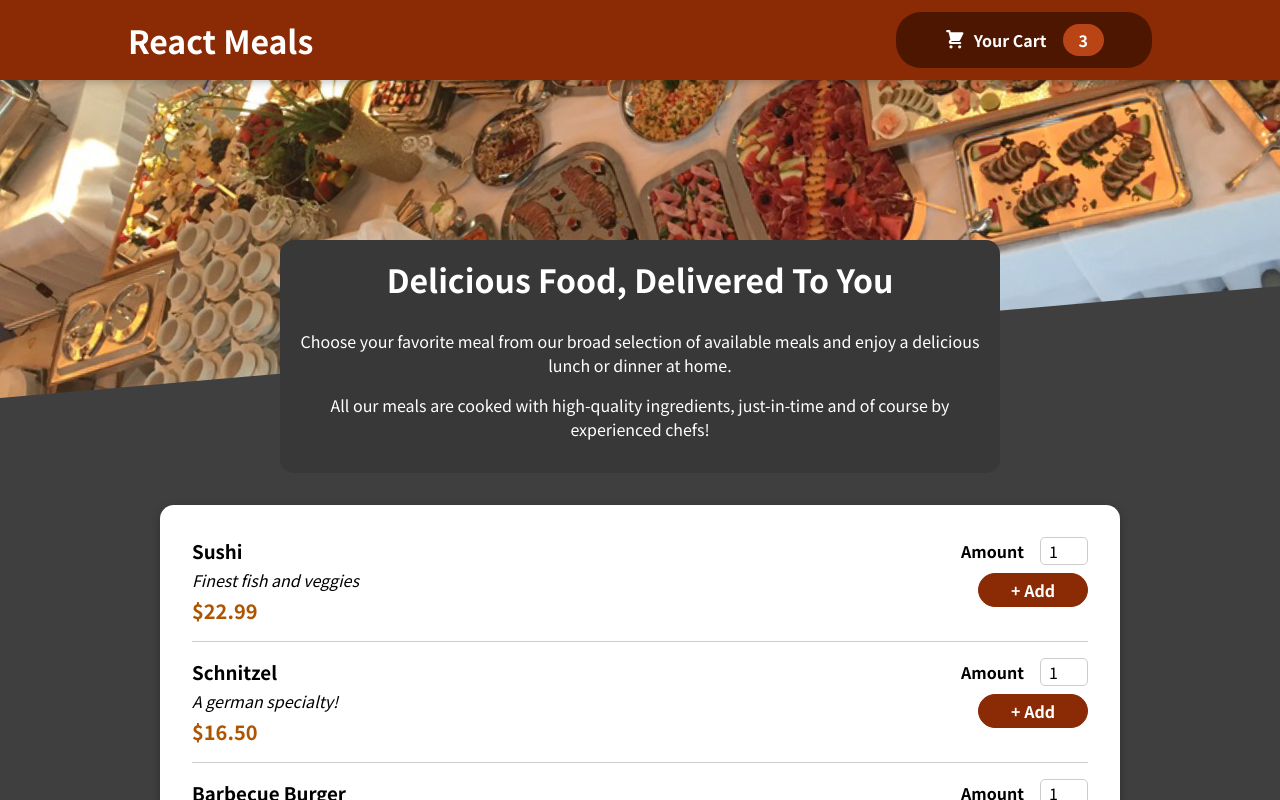
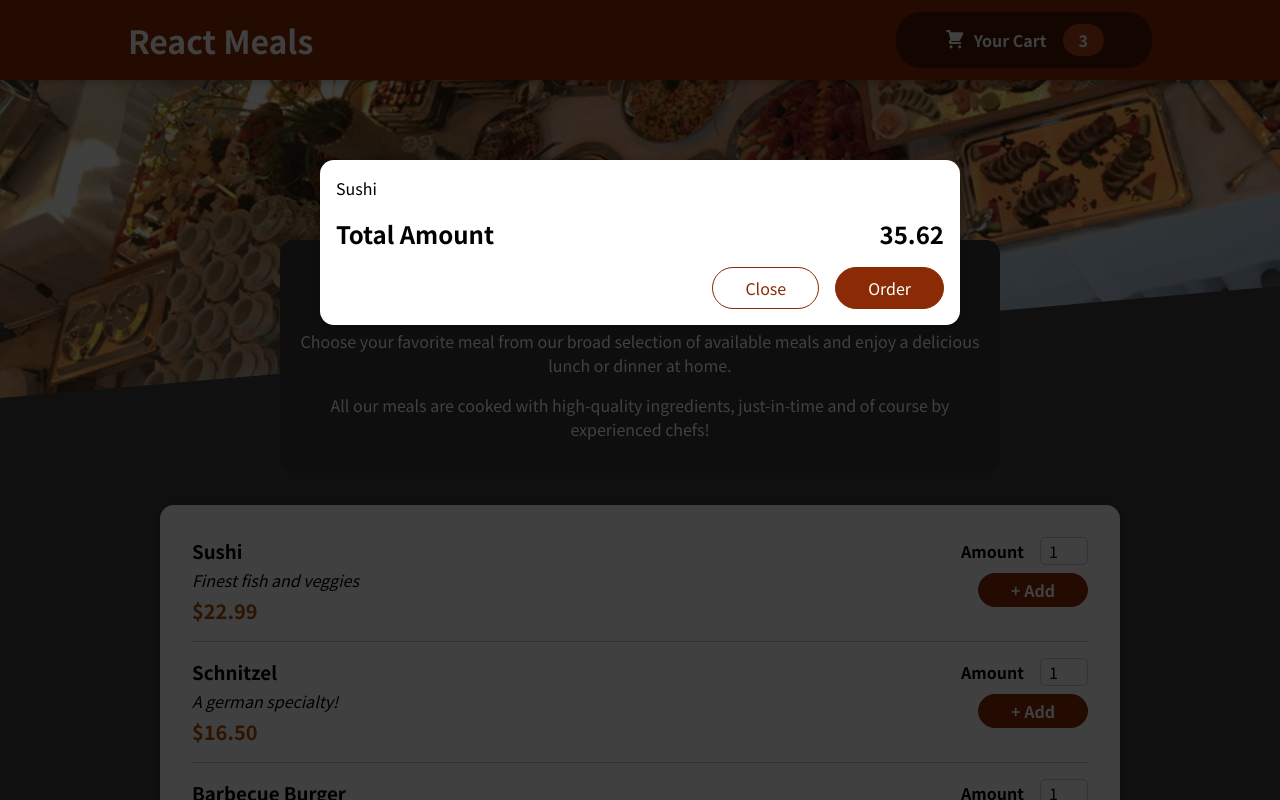
Before and after one commit to CTW100/food-order-app, a React (Create React App) app: page / in a window 1280 px wide. Shown: the top 800 px of the page. Built offline with nearby package versions, Linux system fonts and the light colour scheme.

Commit message:
140
Adding a Modal via a React Portal

```diff
--- a/public/index.html
+++ b/public/index.html
@@ -28,6 +28,7 @@
   </head>
   <body>
     <noscript>You need to enable JavaScript to run this app.</noscript>
+    <div id="overlays"></div>
     <div id="root"></div>
     <!--
       This HTML file is a template.
--- a/src/App.js
+++ b/src/App.js
@@ -2,10 +2,12 @@
 
 import Header from './components/Layout/Header';
 import Meals from './components/Meals/Meals';
+import Cart from './components/Cart/Cart';
 
 function App() {
   return (
     <Fragment>
+      <Cart />
       <Header />
       <main>
         <Meals />
--- a/src/components/Cart/Cart.js
+++ b/src/components/Cart/Cart.js
@@ -1,3 +1,4 @@
+import Modal from '../UI/Modal';
 import classes from './Cart.module.css';
 
 const Cart = (props) => {
@@ -10,7 +11,7 @@
   );
 
   return (
-    <div>
+    <Modal>
       {cartItems}
       <div className={classes.total}>
         <span>Total Amount</span>
@@ -20,7 +21,7 @@
         <button className={classes['button--alt']}>Close</button>
         <button className={classes.button}>Order</button>
       </div>
-    </div>
+    </Modal>
   );
 };
 
--- a/src/components/Cart/Cart.module.css
+++ b/src/components/Cart/Cart.module.css
@@ -0,0 +1,43 @@
+.cart-items {
+  list-style: none;
+  margin: 0;
+  padding: 0;
+}
+
+.total {
+  display: flex;
+  justify-content: space-between;
+  align-items: center;
+  font-weight: bold;
+  font-size: 1.5rem;
+  margin: 1rem 0;
+}
+
+.actions {
+  text-align: right;
+}
+
+.actions button {
+  font: inherit;
+  cursor: pointer;
+  background-color: transparent;
+  border: 1px solid #8a2b06;
+  padding: 0.5rem 2rem;
+  border-radius: 25px;
+  margin-left: 1rem;
+}
+.actions button:hover,
+.actions button:active {
+  background-color: #5a1a01;
+  border-color: #5a1a01;
+  color: white;
+}
+
+.actions .button--alt {
+  color: #8a2b06;
+}
+
+.actions .button {
+  background-color: #8a2b06;
+  color: white;
+}
--- /dev/null
+++ b/src/components/UI/Modal.js
@@ -0,0 +1,32 @@
+import { Fragment } from 'react';
+import ReactDOM from 'react-dom';
+
+import classes from './Modal.module.css';
+
+const Backdrop = (props) => {
+  return <div className={classes.backdrop} />;
+};
+
+const ModalOverlay = (props) => {
+  return (
+    <div className={classes.modal}>
+      <div className={classes.content}>{props.children}</div>
+    </div>
+  );
+};
+
+const portalElement = document.getElementById('overlays');
+
+const Modal = (props) => {
+  return (
+    <Fragment>
+      {ReactDOM.createPortal(<Backdrop />, portalElement)}
+      {ReactDOM.createPortal(
+        <ModalOverlay>{props.children}</ModalOverlay>,
+        portalElement
+      )}
+    </Fragment>
+  );
+};
+
+export default Modal;
--- /dev/null
+++ b/src/components/UI/Modal.module.css
@@ -0,0 +1,40 @@
+.backdrop {
+  position: fixed;
+  top: 0;
+  left: 0;
+  width: 100%;
+  height: 100vh;
+  z-index: 20;
+  background-color: rgba(0, 0, 0, 0.75);
+}
+
+.modal {
+  position: fixed;
+  top: 20vh;
+  left: 5%;
+  width: 90%;
+  background-color: white;
+  padding: 1rem;
+  border-radius: 14px;
+  box-shadow: 0 2px 8px rgba(0, 0, 0, 0.25);
+  z-index: 30;
+  animation: slide-down 300ms ease-out forwards;
+}
+
+@media (min-width: 768px) {
+  .modal {
+    width: 40rem;
+    left: calc(50% - 20rem);
+  }
+}
+
+@keyframes slide-down {
+  from {
+    opacity: 0;
+    transform: translateY(-3rem);
+  }
+  to {
+    opacity: 1;
+    transform: translateY(0);
+  }
+}
```
Also changed, not shown: 1 other file (tests, documents, lock files or other folders).
